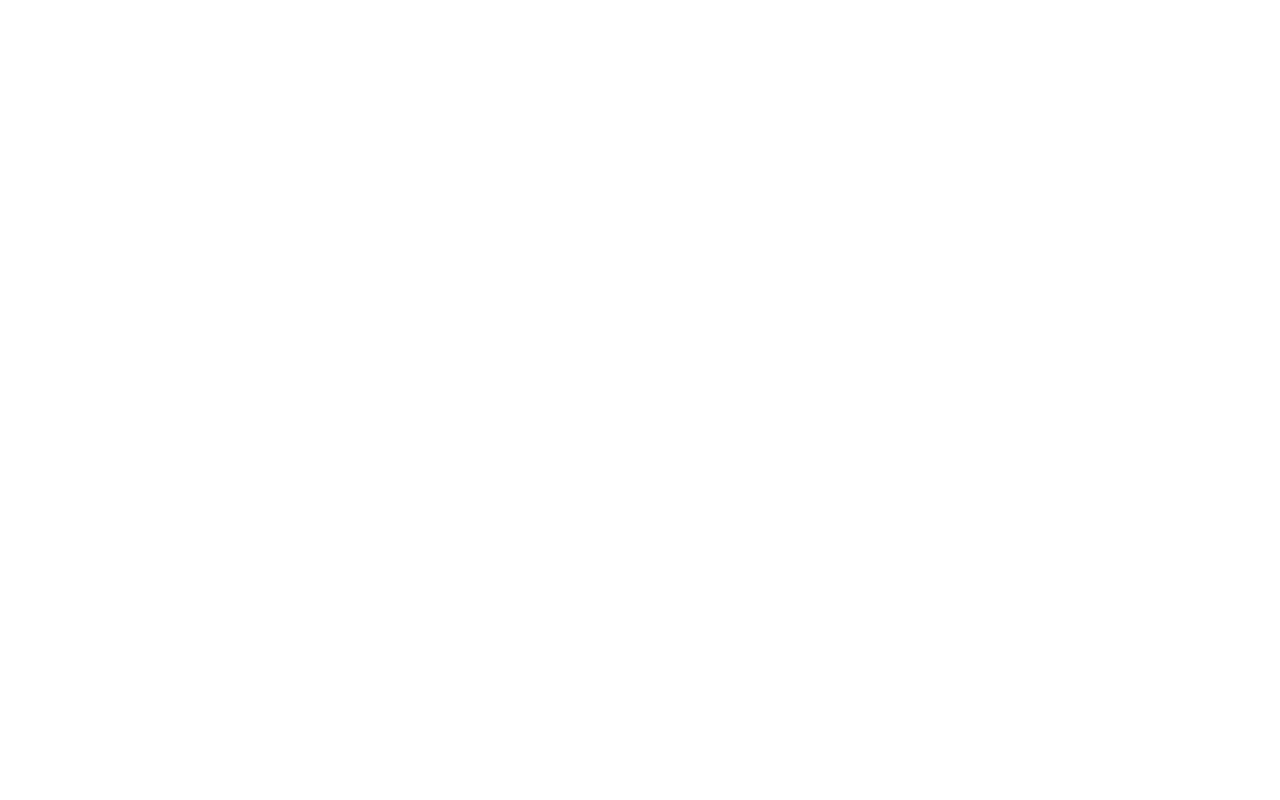
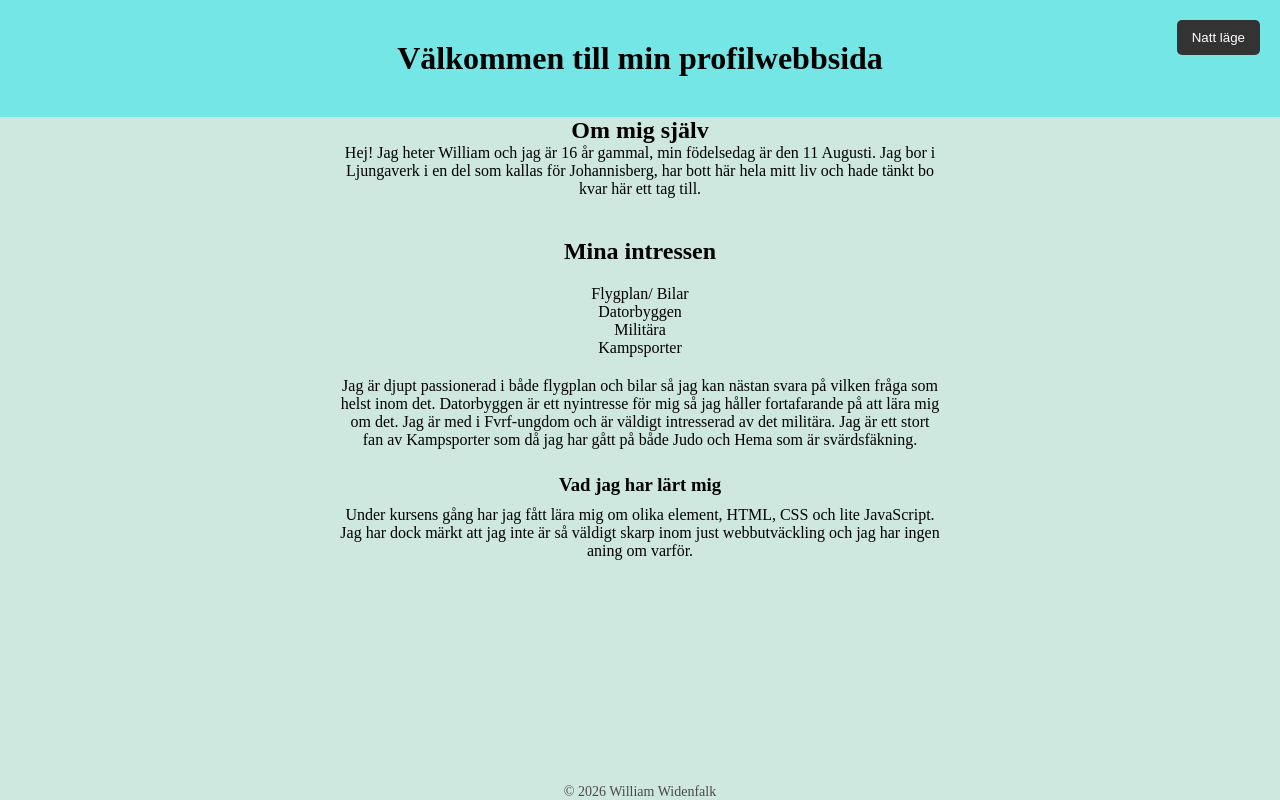
Before and after one commit to WilliamW09/profilwebbsida, a plain HTML site: page Main/portfolio.html in a window 1280 px wide. Drawn offline with Linux system fonts and the light colour scheme.

Commit message:
[UPDATE] portfolio

```diff
--- a/Main/contact.html
+++ b/Main/contact.html
@@ -0,0 +1,37 @@
+<!DOCTYPE html>
+
+<html lang="sv">
+
+<head>
+
+  <meta charset="UTF-8">
+
+  <title>Kontaktformulär</title>
+
+  <script src="script.js" defer></script>
+
+</head>
+
+<body>
+
+ <h1>Kontakta mig</h1>
+
+<form id="contactForm">
+
+  <label for="name">Namn:</label>
+
+  <input type="text" id="name" placeholder="Ditt namn">
+
+
+  <label for="message">Meddelande:</label>
+
+  <textarea id="message" placeholder="Skriv ditt meddelande här"></textarea>
+
+  <button type="submit">Skicka</button>
+</form>
+
+<p id="success"></p>
+
+</body>
+
+</html>
--- a/Main/portfolio.html
+++ b/Main/portfolio.html
@@ -0,0 +1,58 @@
+<!DOCTYPE html>
+<html lang="sv">
+<head>
+    <meta charset="UTF-8">
+    <meta name="viewport" content="width=device-width, initial-scale=1.0">
+    <title>profilwebbsida</title>
+</head>
+
+<link rel="stylesheet" href="style.css">
+
+<body>
+    <header class="rubrik h1">
+        <h1>Välkommen till min profilwebbsida</h1>
+
+        <button id="darkBtn">Natt läge</button>
+    </header>
+
+    <nav>
+        <a href="index.html"></a>
+        <a href="portfolio.html"></a>
+        <a href="contact.html"></a>
+    </nav>
+
+    <main>
+        <section>
+            <article>
+                <h2 class="rubrik-h2">Om mig själv</h2>
+                <p class="om-mig">Hej! Jag heter William och jag är 16 år gammal, min födelsedag är den 11 Augusti. Jag bor i Ljungaverk i en del som kallas för Johannisberg, har bott här hela mitt liv och hade tänkt bo kvar här ett tag till. </p>
+            </article>
+
+            <article>
+                <h2 class="intressen-rubrik">Mina intressen</h2>
+                <ul class="intressen">
+                    <li>Flygplan/ Bilar</li>
+                    <li>Datorbyggen</li>
+                    <li>Militära</li>
+                    <li>Kampsporter</li>
+                    <p class="intressen-p">Jag är djupt passionerad i både flygplan och bilar så jag kan nästan svara på vilken fråga som helst inom det. Datorbyggen är ett nyintresse för mig så jag håller fortafarande på att lära mig om det. Jag är med i Fvrf-ungdom och är väldigt intresserad av det militära. Jag är ett stort fan av Kampsporter som då jag har gått på både Judo och Hema som är svärdsfäkning.</p>
+                </ul>
+            </article>
+        </section>
+
+        <section>
+            <article>
+                <h3 class="lärt-mig">Vad jag har lärt mig</h3>
+                <p class="lärt-mig-p">Under kursens gång har jag fått lära mig om olika element, HTML, CSS och lite JavaScript. Jag har dock märkt att jag inte är så väldigt skarp inom just webbutväckling och jag har ingen aning om varför.
+            </article>
+        </section>
+    </main>
+
+<footer>
+  © <span id="year"></span> William Widenfalk
+</footer>
+
+<script src="index.js"></script>
+
+</body>
+</html>
```
Also changed, not shown: Main/index.html (+2 -0 lines).
